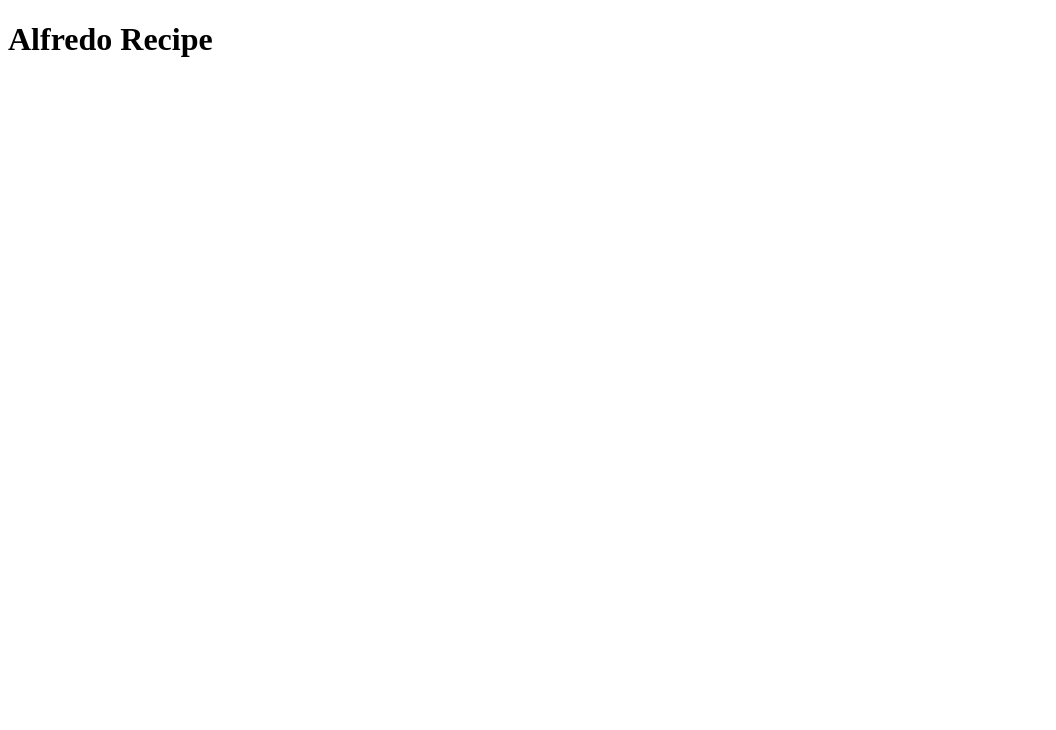
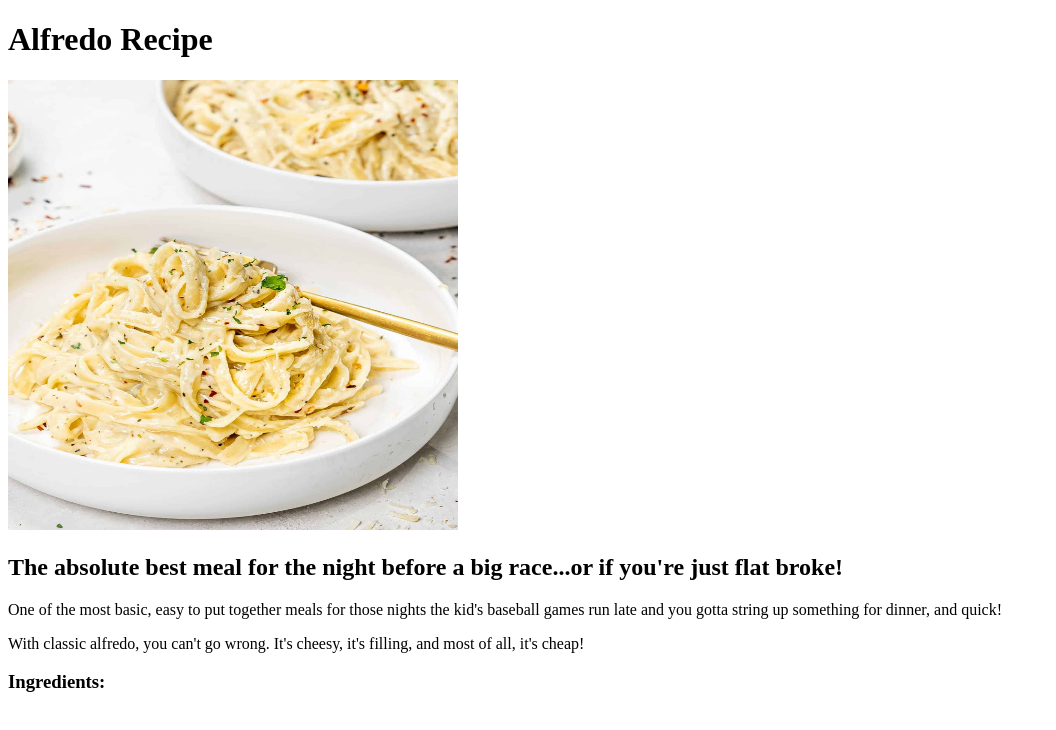
Before and after one commit to Prowler1789/odin-recipes, a plain HTML site: page recipes/alfredo.html in a window 1280 px wide. Shown: the whole page, without its empty margins (0-1056 px from the left). Drawn offline with Linux system fonts and the light colour scheme.

Commit message:
adding alfredo.html

```diff
--- a/recipes/alfredo.html
+++ b/recipes/alfredo.html
@@ -7,5 +7,12 @@
 
 <body>
     <h1>Alfredo Recipe</h1>
+    <img src="../images/alfredo.jpg" alt="A bowl of yummy alfredo pasta" style="width: 450px;height: 450px;">
+    <h2>The absolute best meal for the night before a big race...or if you're just flat broke!</h2>
+    <p>One of the most basic, easy to put together meals for those nights the kid's baseball games run late and you gotta string up something for dinner, and quick!</p>
+    <p>With classic alfredo, you can't go wrong. It's cheesy, it's filling, and most of all, it's cheap!</p>
+    <p></p>
+    <h3>Ingredients:</h3>
+
 </body>
 </html>
```
